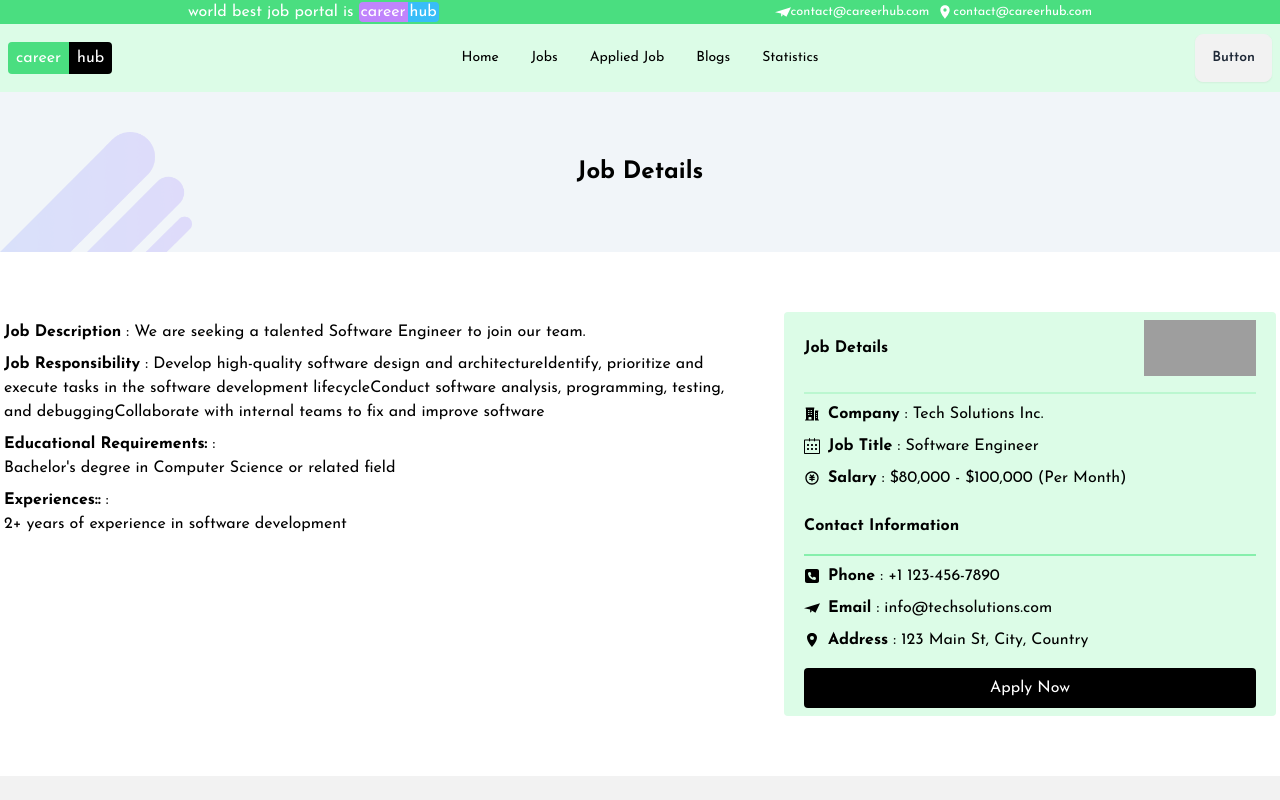
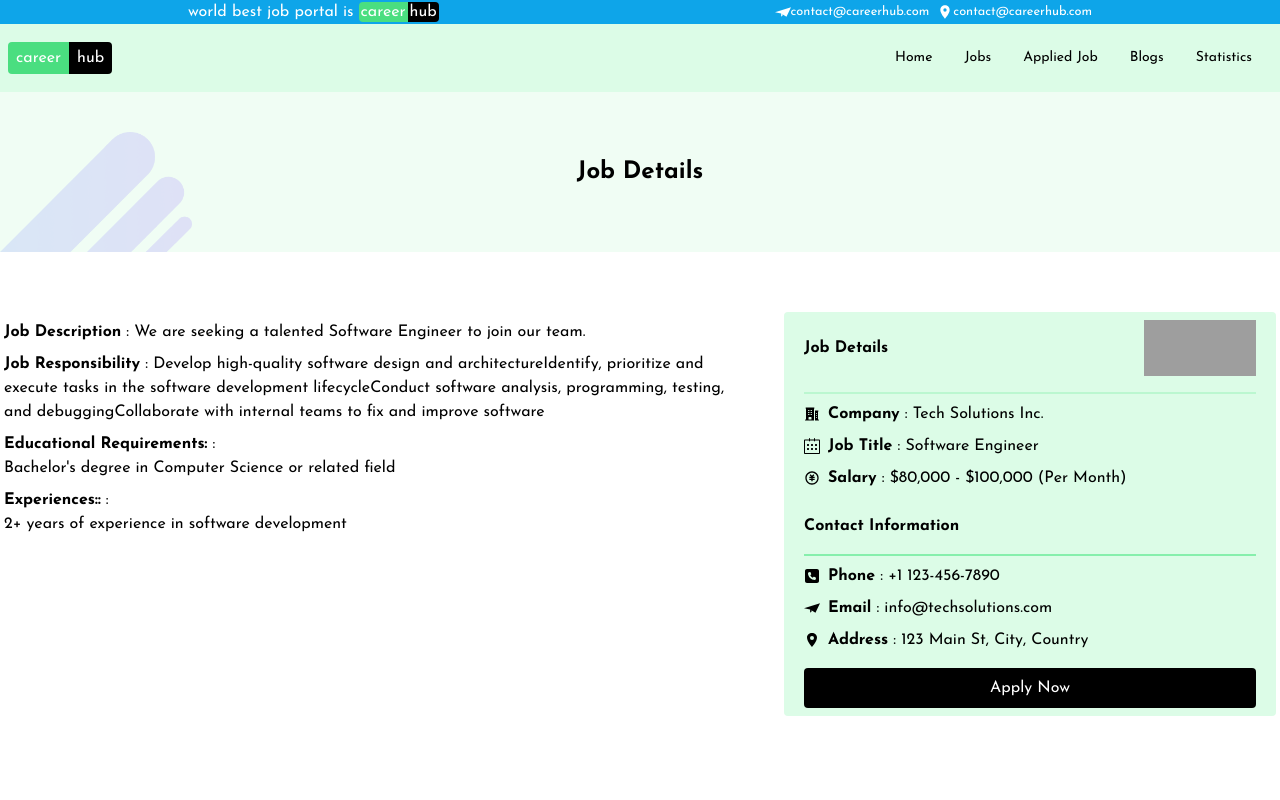
Before and after one commit to sojibdasjr/careerHub-_with_react, a React (Vite) app: page /job/1 in a window 1280 px wide. Shown: the top 800 px of the page. Built offline with nearby package versions, Linux system fonts and the light colour scheme; grey boxes are pictures that could not be loaded.

Commit message:
save to local strogage

```diff
--- a/package.json
+++ b/package.json
@@ -16,6 +16,7 @@
     "react-dom": "^18.2.0",
     "react-icons": "^5.0.1",
     "react-router-dom": "^6.22.2",
+    "react-toastify": "^10.0.4",
     "sort-by": "^1.2.0"
   },
   "devDependencies": {
--- a/src/components/FeaturedJobs/FeaturedJobs.jsx
+++ b/src/components/FeaturedJobs/FeaturedJobs.jsx
@@ -11,7 +11,7 @@ const FeaturedJobs = () => {
       .then((data) => setJobs(data));
   }, []);
   return (
-    <div className="bg-white pt-8">
+    <div className="bg-slate-50 pt-8">
       <div className="text-center text-black  py-2">
         <h1 className="text-5xl">Featured Jobs</h1>
         <p>
--- a/src/components/Header/Header.jsx
+++ b/src/components/Header/Header.jsx
@@ -60,11 +60,8 @@ const Header = () => {
             </span>
           </Link>
         </div>
-        <div className="navbar-center hidden lg:flex">
+        <div className="navbar-end hidden lg:flex">
           <ul className="menu menu-horizontal px-1 text-black">{Links}</ul>
-        </div>
-        <div className="navbar-end">
-          <a className="btn">Button</a>
         </div>
       </div>
     </div>
--- a/src/components/Job/Job.jsx
+++ b/src/components/Job/Job.jsx
@@ -30,7 +30,7 @@ const Job = ({ job }) => {
           {job_time2}
         </button>
       </div>
-      <div className="md:flex gap-6 ">
+      <div className="md:flex gap-6 text-black ">
         <div className="flex items-center gap-1 my-2">
           <IoLocationSharp />
           <small>{contact.address}</small>
--- a/src/components/Pages/JobDetails.jsx
+++ b/src/components/Pages/JobDetails.jsx
@@ -7,6 +7,9 @@ import { FaSquarePhone } from "react-icons/fa6";
 import { SiMinutemailer } from "react-icons/si";
 import { IoLocationSharp } from "react-icons/io5";
 import { HiBuildingOffice2 } from "react-icons/hi2";
+import { ToastContainer, toast } from "react-toastify";
+import "react-toastify/dist/ReactToastify.css";
+import { saveJobApplication } from "../utility/LocalStroage";
 
 const JobDetails = () => {
   const jobs = useLoaderData();
@@ -24,9 +27,15 @@ const JobDetails = () => {
     contact,
   } = job;
 
+  //handle apply button
+  const handleApply = () => {
+    saveJobApplication(id);
+    toast.success("Apply Job Successfully");
+  };
+
   return (
     <div className="bg-white text-black">
-      <h1 className="  text-center font-bold text-2xl backgroundImage bg-slate-100">
+      <h1 className="   text-center font-bold text-2xl backgroundImage bg-green-50 ">
         Job Details
       </h1>
 
@@ -102,11 +111,15 @@ const JobDetails = () => {
               </p>
             </span>
             <Link>
-              <button className="w-full p-2 focus:bg-green-600 rounded  my-2 bg-black text-white">
+              <button
+                onClick={handleApply}
+                className="w-full p-2 focus:bg-green-600 rounded  my-2 bg-black text-white"
+              >
                 Apply Now
               </button>
             </Link>
           </div>
+          <ToastContainer />
         </div>
       </div>
     </div>
--- a/src/components/SmallHeader/SmallHeader.jsx
+++ b/src/components/SmallHeader/SmallHeader.jsx
@@ -5,12 +5,12 @@ import { MdLocationOn } from "react-icons/md";
 
 const SmallHeader = () => {
   return (
-    <div className="lg:flex  bg-green-400 justify-around  items-center px-5 ">
+    <div className="lg:flex  bg-sky-500 justify-around  items-center px-5 ">
       <h1 className=" text-white items-start ">
         world best job portal is{" "}
         <span>
-          <span className="bg-purple-400 p-0.5 rounded-s">career</span>
-          <span className="bg-sky-400 p-0.5 rounded-e">hub</span>
+          <span className="bg-green-400 p-0.5 rounded-s">career</span>
+          <span className="bg-black p-0.5 rounded-e">hub</span>
         </span>
       </h1>
       <div className="md:flex gap-2 hidden">
--- /dev/null
+++ b/src/components/utility/LocalStroage.js
@@ -0,0 +1,21 @@
+const getStoredApplication = () => {
+  const storedJobApplication = localStorage.getItem("job-applications");
+  if (storedJobApplication) {
+    return JSON.parse(storedJobApplication);
+  }
+  return [];
+};
+
+const saveJobApplication = (id) => {
+  const storedJobApplications = getStoredApplication();
+  const exist = storedJobApplications.find((job) => job.Id === id);
+  if (!exist) {
+    storedJobApplications.push(id);
+    localStorage.setItem(
+      "job-applications",
+      JSON.stringify(storedJobApplications)
+    );
+  }
+};
+
+export { saveJobApplication, getStoredApplication };
```
Also changed, not shown: 1 other file (tests, documents, lock files or other folders).
